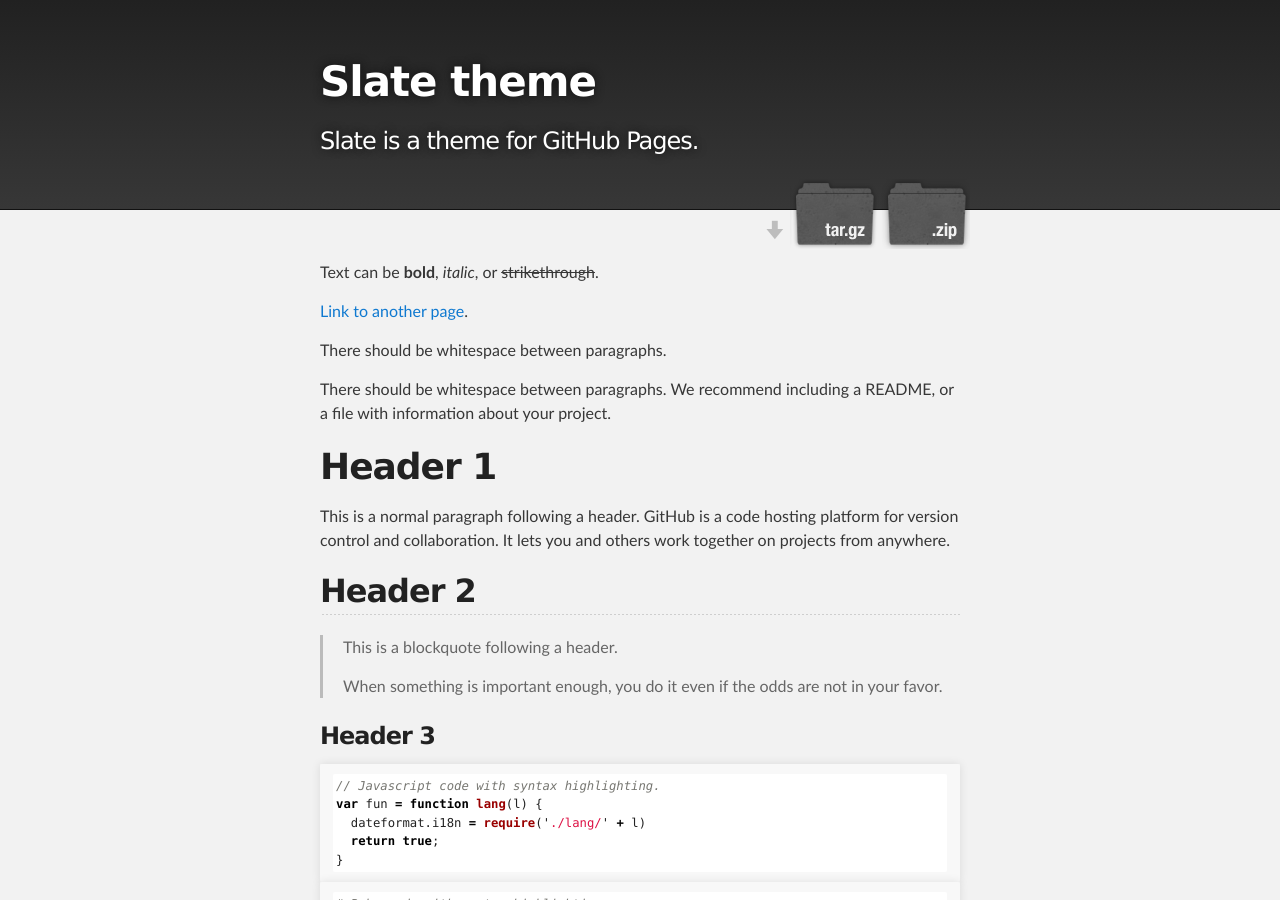
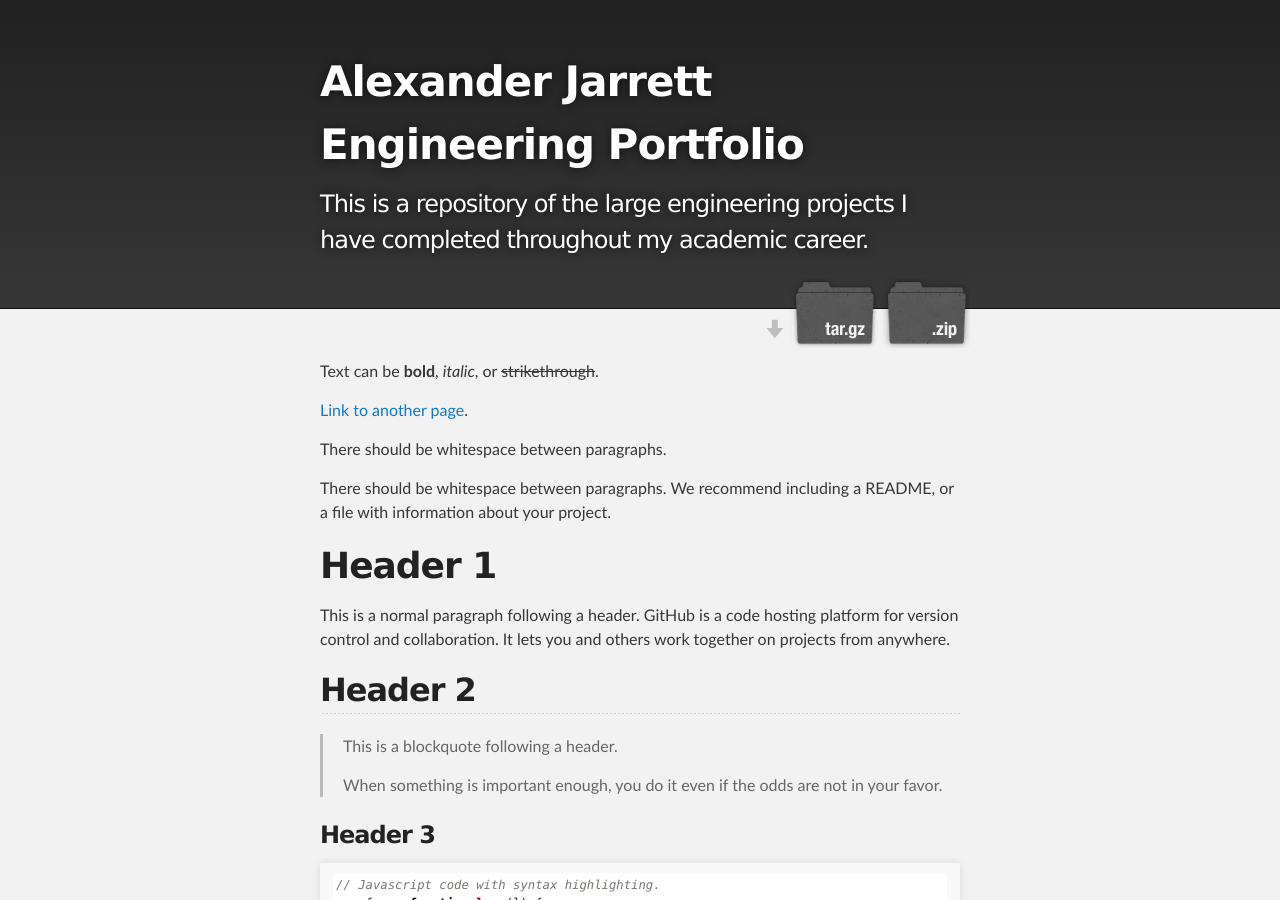
Before and after one commit to jarre1ae/jarre1ae.github.io, a Jekyll site: the page built from index.md, in a window 1280 px wide and 900 px high. Built offline with Jekyll 4.4.1, drawn with Linux system fonts in a browser that asks for light colours.

Commit message:
Update _config.yml

```diff
--- a/_config.yml
+++ b/_config.yml
@@ -1,5 +1,5 @@
-title: Slate theme
-description: Slate is a theme for GitHub Pages.
+title: Alexander Jarrett Engineering Portfolio
+description: This is a repository of the large engineering projects I have completed throughout my academic career.
 show_downloads: true
 google_analytics:
 theme: jekyll-theme-slate
```
